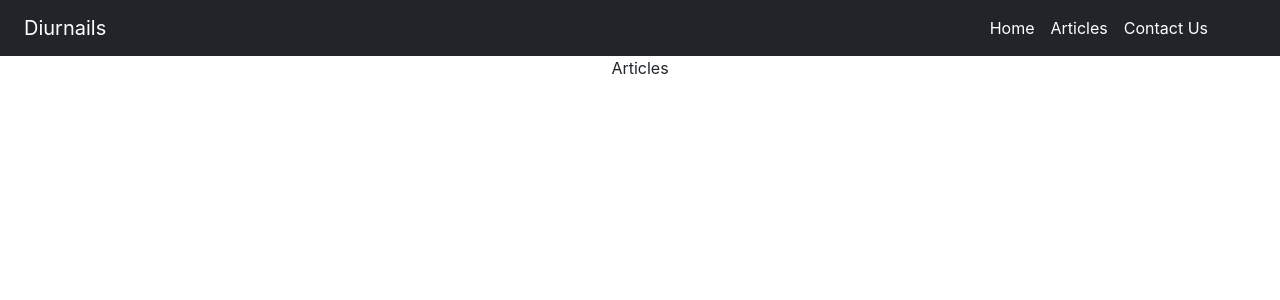
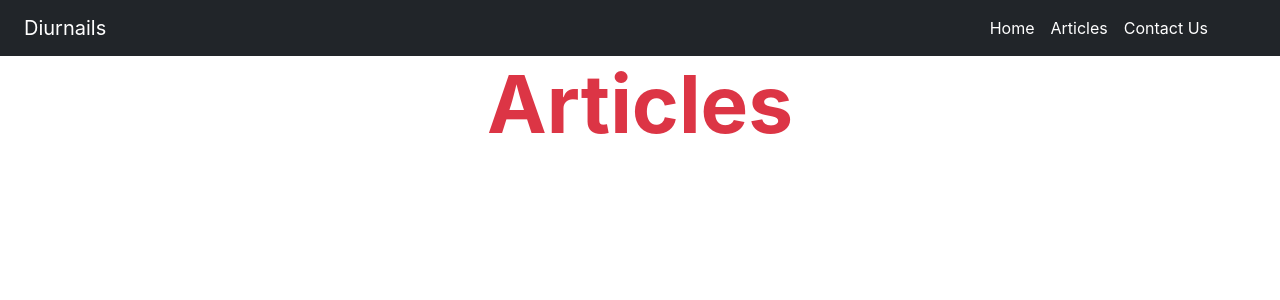
Before and after one commit to diurnalis/diurnails, a React (Create React App) app: page /articles in a window 1280 px wide. Shown: the top 300 px of the page. Built offline with nearby package versions, Linux system fonts and the light colour scheme.

Commit message:
articles size

```diff
--- a/src/components/articles/Articles.jsx
+++ b/src/components/articles/Articles.jsx
@@ -2,7 +2,7 @@ import "./articles.css";
 
 function Articles(){
     return(
-        <div>
+        <div className="display-1 fw-bolder text-danger">
             Articles
         </div>
     );
```
